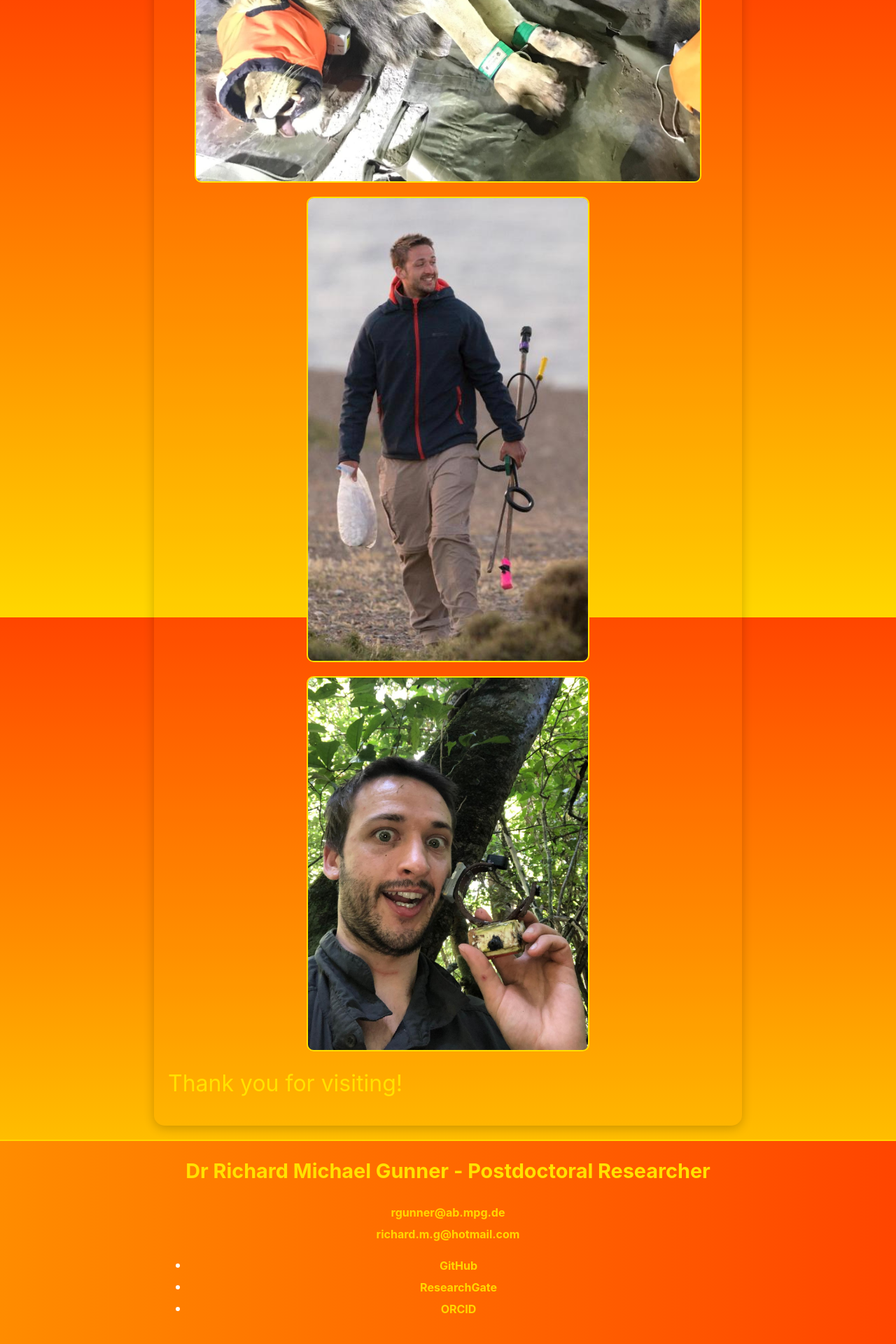
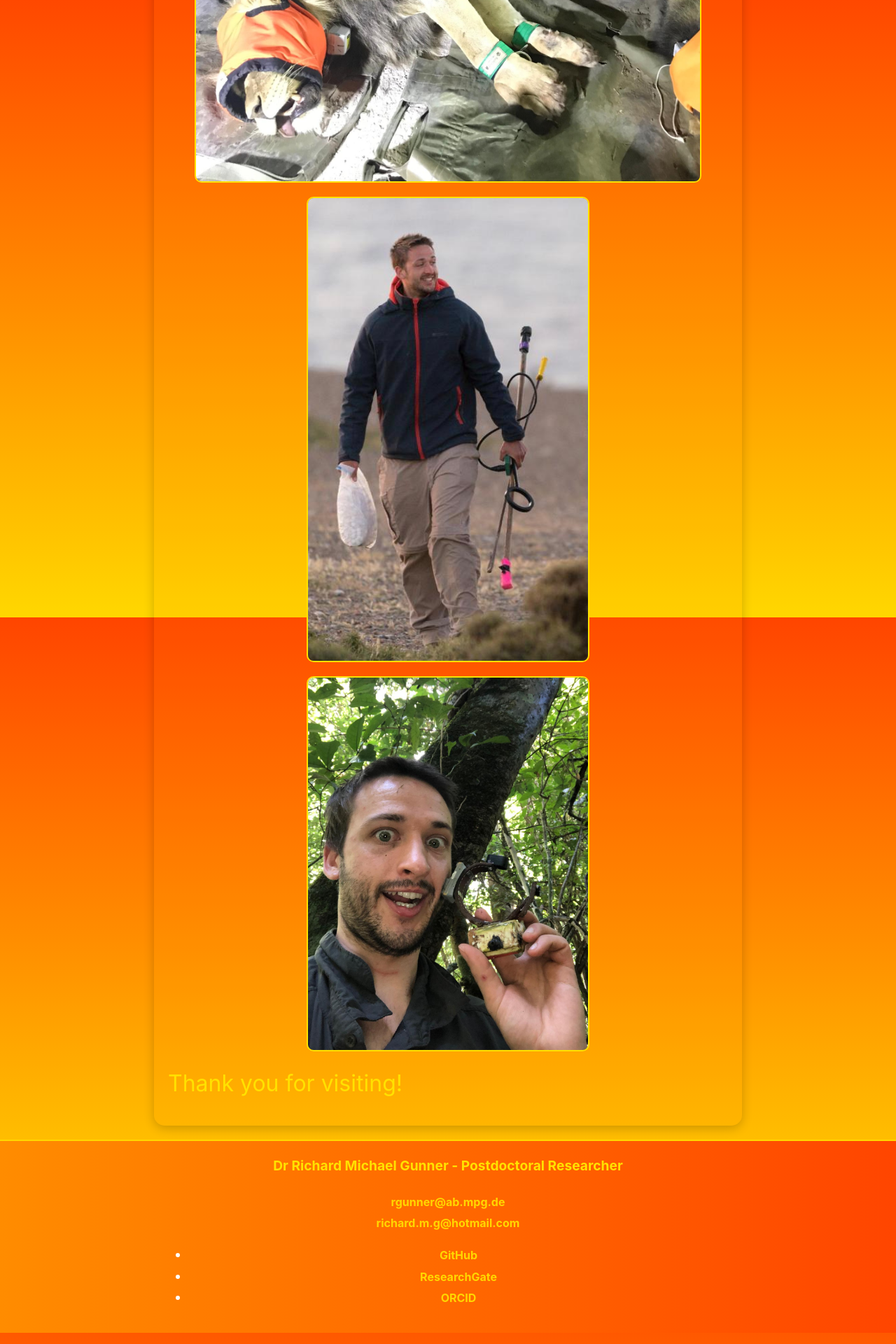
Before and after one commit to Richard6195/my-website, a Jekyll site: the page built from index.md, in a window 1280 px wide. Shown: the part 1818-3738 px from the top of the page at 70% size. Built offline with Jekyll 4.4.1, drawn with Linux system fonts in a browser that asks for light colours.

Commit message:
Update website with new changes

```diff
--- a/_sass/minima/_custom.scss
+++ b/_sass/minima/_custom.scss
@@ -135,12 +135,12 @@ img, video {
 }
 
 .footer-heading {
-  font-size: 1.8rem; /* Adjust the size for the title */
+  font-size: 1.2rem; /* Adjust the size for the title */
   font-weight: bold; /* Ensure the title remains bold */
 }
 
 .p-name {
-  font-size: 2rem; /* Make the author's name slightly larger */
+  font-size: 1.2rem; /* Make the author's name slightly larger */
   font-weight: normal; /* Optional: Keep the font weight normal for contrast */
   margin-top: 10px; /* Optional: Add space above the name */
 }
```
Also changed, not shown: about.md (+8 -0 lines).
